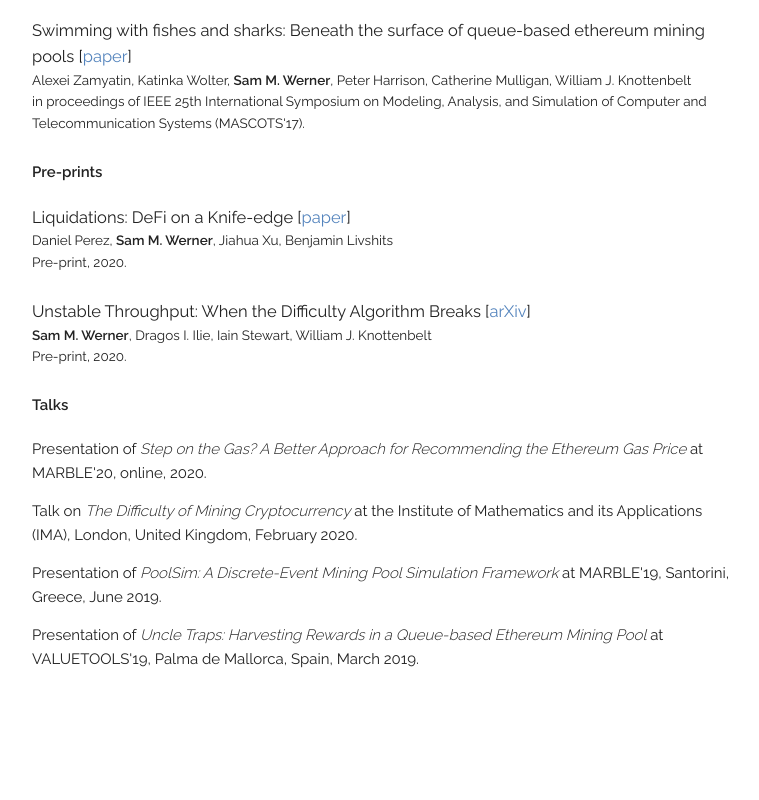
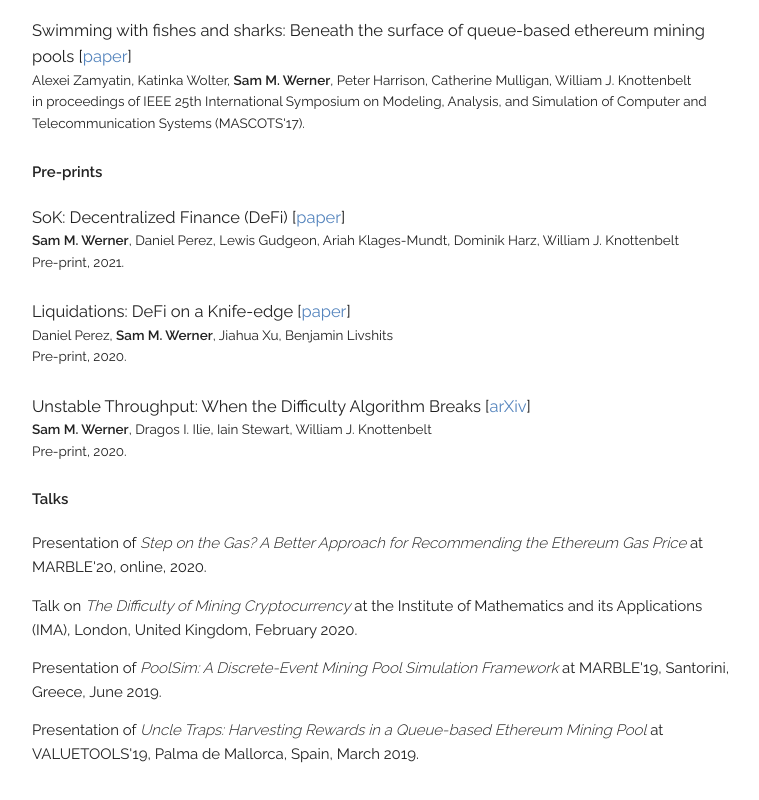
Before and after one commit to samwerner/samwerner.github.io, a plain HTML site: page publications.html in a window 1280 px wide. Shown: the part 768-1568 px from the top of the page, without its empty margins (64-823 px from the left). Before the commit the page ends 1478 px from the top, so only its background shows below. Drawn offline with Linux system fonts and the light colour scheme.

Commit message:
update publications

```diff
--- a/publications.html
+++ b/publications.html
@@ -99,6 +99,11 @@
          </p>
 
         <h6><b>Pre-prints</b></h6>
+        <p class="publication-item"> SoK: Decentralized Finance (DeFi) [<a href="research/werner2021defi.pdf">paper</a>]
+          <div class="authors">
+          <strong>Sam M. Werner</strong>, Daniel Perez, Lewis Gudgeon, Ariah Klages-Mundt, Dominik Harz, William J. Knottenbelt<br>Pre-print, 2021.
+          </div>
+        </p>
         <p class="publication-item"> Liquidations: DeFi on a Knife-edge [<a href="https://arxiv.org/pdf/2009.13235.pdf">paper</a>]
           <div class="authors">
           Daniel Perez, <strong>Sam M. Werner</strong>, Jiahua Xu, Benjamin Livshits<br>Pre-print, 2020.
```
